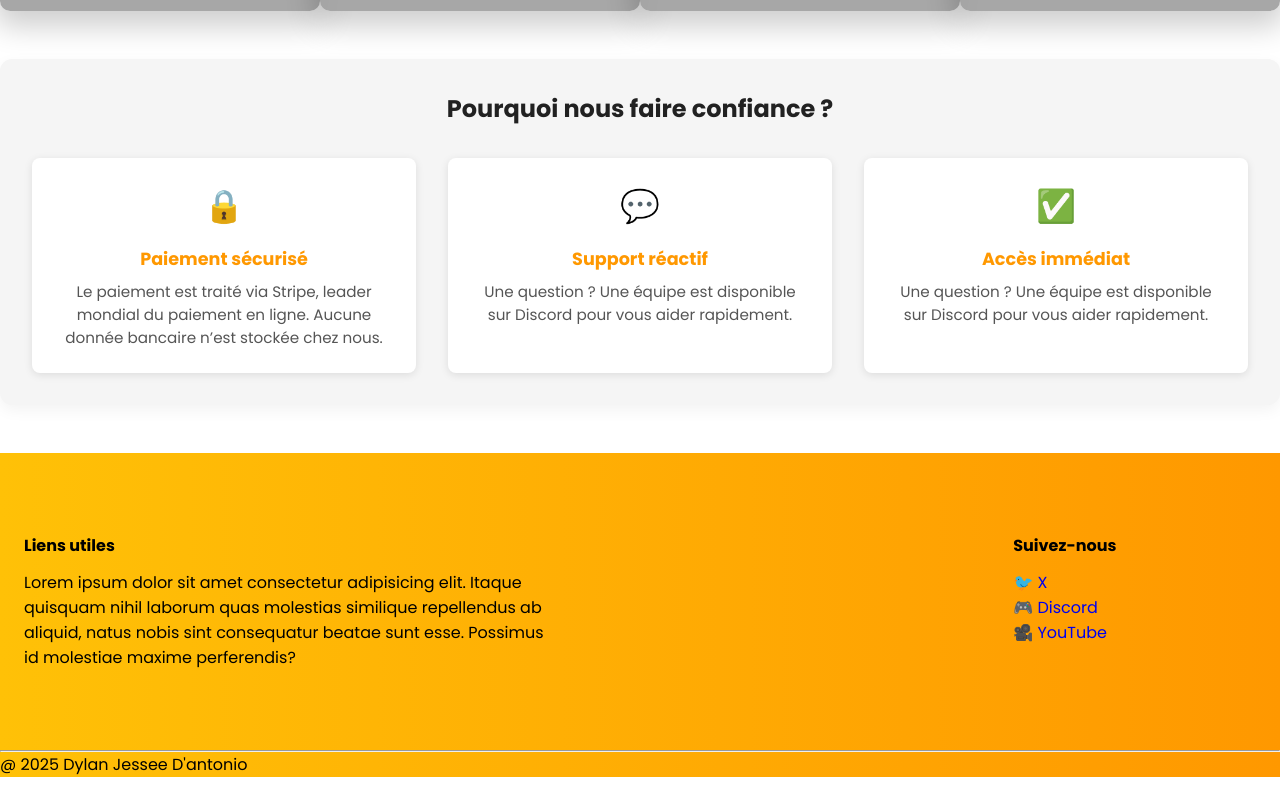
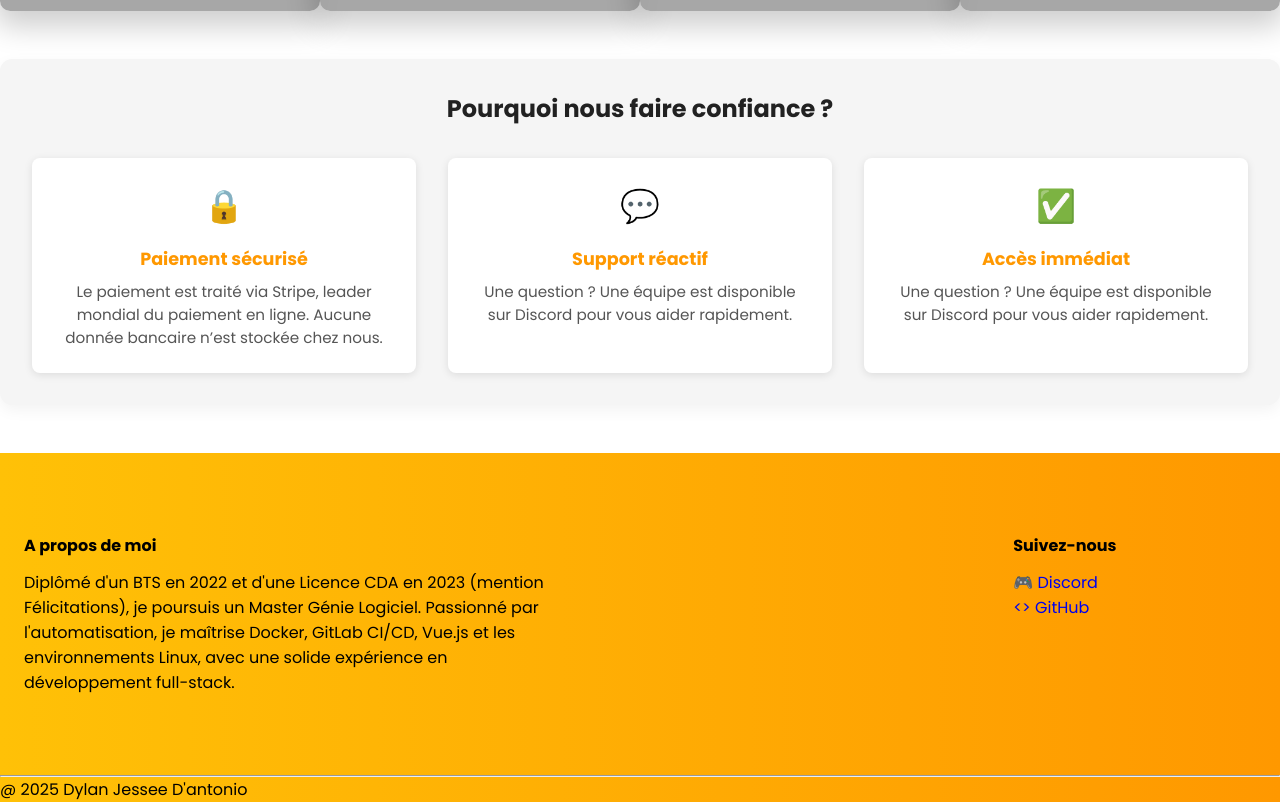
Before and after one commit to JesseeDantonio/classic-web, a Nuxt app: page / in a window 1280 px wide. Shown: the part 1228-2030 px from the top of the page. Before the commit the page ends 2005 px from the top, so only its background shows below. Built offline with nearby package versions, Linux system fonts and the light colour scheme; grey boxes are pictures that could not be loaded.

Commit message:
refactor(Discover) : Les informations sont désormais passées via les props au lieu d'être codée en dur. Permet une meilleure réutilisabilité et flexibilité du composant.

```diff
--- a/components/Links.vue
+++ b/components/Links.vue
@@ -2,12 +2,13 @@
     <div class="footer-wrapper">
         <div>
             <div class="footer-title">
-                Liens utiles
+                A propos de moi
             </div>
             <div class="footer-content">
-                Lorem ipsum dolor sit amet consectetur adipisicing elit. Itaque quisquam nihil laborum quas molestias
-                similique repellendus ab aliquid, natus nobis sint consequatur beatae sunt esse. Possimus id molestiae
-                maxime perferendis?
+                Diplômé d'un BTS en 2022 et d'une Licence CDA en 2023 (mention Félicitations),
+                je poursuis un Master Génie Logiciel. Passionné par l'automatisation,
+                je maîtrise Docker, GitLab CI/CD, Vue.js et les environnements Linux,
+                avec une solide expérience en développement full-stack.
             </div>
         </div>
         <div>
@@ -18,9 +19,10 @@
                 Suivez-nous
             </div>
             <div class="footer-contact">
-                <a href="#" target="_blank">🐦 X</a>
-                <a href="https://discord.com" target="_blank">🎮 Discord</a>
-                <a href="#" target="_blank">🎥 YouTube</a>
+                <a href="https://discord.gg/uxC5NgxvVu" target="_blank">🎮 Discord</a>
+                <a href="https://github.com/JesseeDantonio" target="_blank">
+                    <> GitHub
+                </a>
             </div>
         </div>
 
```
